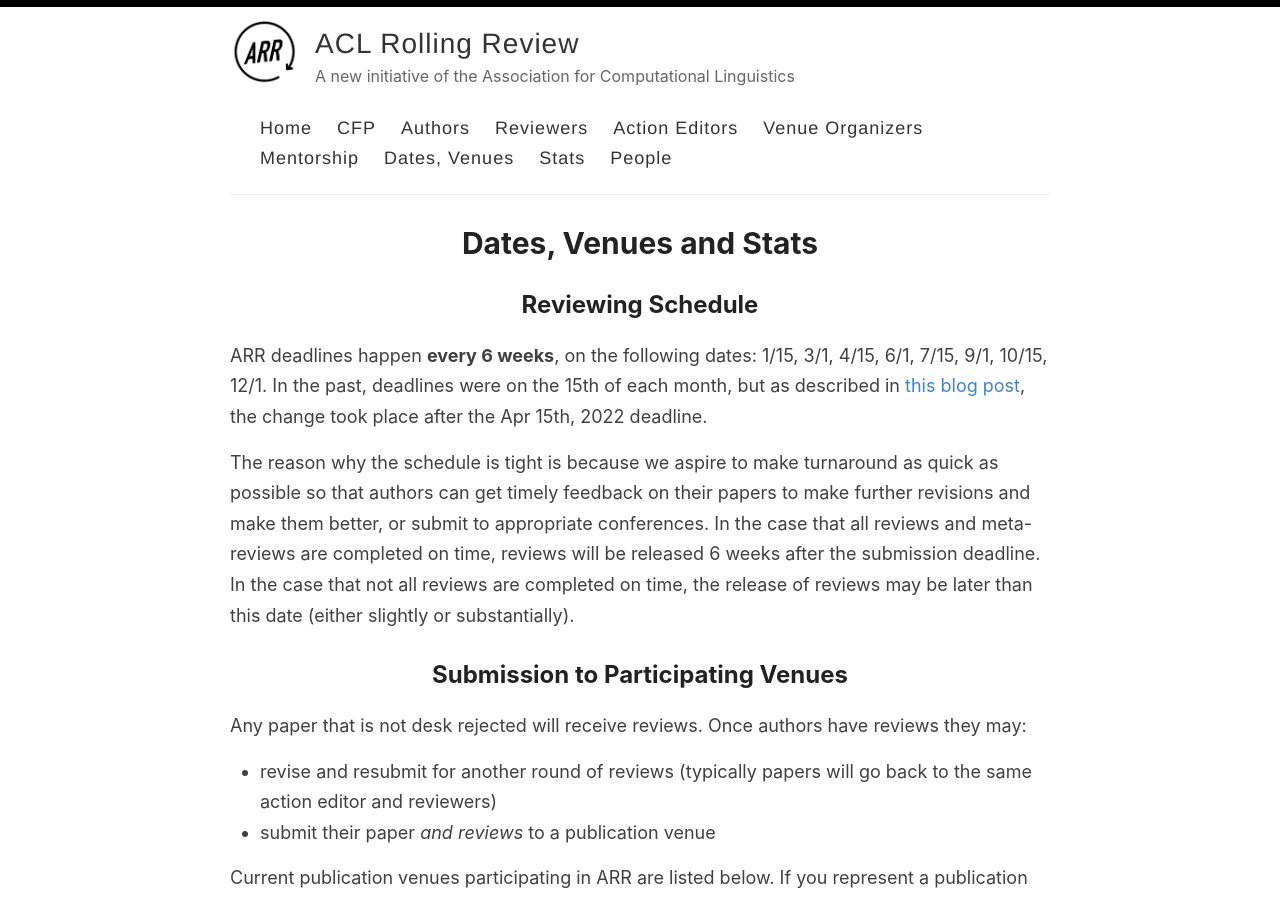
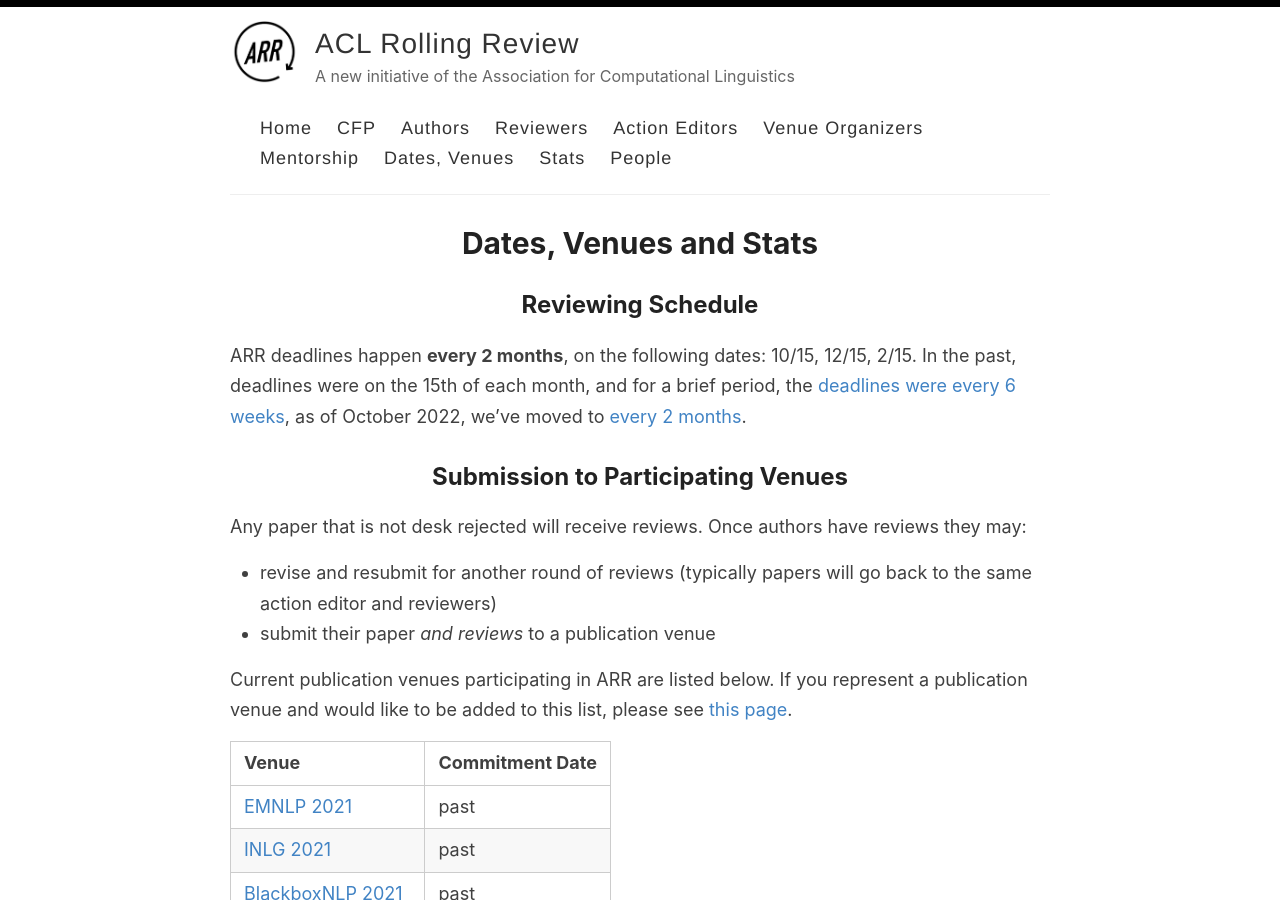
Before and after one commit to amitmerchant1990/reverie, a Jekyll site: the page built from dates.md, in a window 1280 px wide and 900 px high. Built offline with Jekyll 4.4.1, drawn with Linux system fonts in a browser that asks for light colours; some of the changed lines change nothing that is shown; some of the changed text lies outside the part shown.

Commit message:
Update dates.md

```diff
--- a/dates.md
+++ b/dates.md
@@ -6,9 +6,7 @@
 
 ## Reviewing Schedule
 
-ARR deadlines happen __every 6 weeks__, on the following dates: 1/15, 3/1, 4/15, 6/1, 7/15, 9/1, 10/15, 12/1. In the past, deadlines were on the 15th of each month, but as described in [this blog post](https://aclrollingreview.org/six-week-cycles/), the change took place after the Apr 15th, 2022 deadline.
-
-The reason why the schedule is tight is because we aspire to make turnaround as quick as possible so that authors can get timely feedback on their papers to make further revisions and make them better, or submit to appropriate conferences. In the case that all reviews and meta-reviews are completed on time, reviews will be released 6 weeks after the submission deadline. In the case that not all reviews are completed on time, the release of reviews may be later than this date (either slightly or substantially).
+ARR deadlines happen __every 2 months__, on the following dates: 10/15, 12/15, 2/15. In the past, deadlines were on the 15th of each month, and for a brief period, the [deadlines were every 6 weeks](https://aclrollingreview.org/six-week-cycles/), as of October 2022, we've moved to [every 2 months](https://aclrollingreview.org/key-changes-in-the-october-cycle/).
 
 <!-- You can add these dates to your own calendar by subscribing to or downloading [this shared Google calendar](https://calendar.google.com/calendar/embed?src=dsa7ntvq7s9fah2f5e43tncmu8%40group.calendar.google.com&ctz=America%2FNew_York). -->
 
@@ -53,10 +51,10 @@
 | [TRAC 2022](https://sites.google.com/view/trac2022/) | past |
 | [CoNLL 2022](https://conll.org/) | past |
 | [AACL-IJCNLP 2022](https://www.aacl2022.org/) | past |
-| [CASE 2022](https://emw.ku.edu.tr/case-2022/) | October 2, 2022 |
-| [UM-IoS 2022](https://induction-of-structure.github.io/emnlp2022/) | October 2, 2022 |
-| [BlackBoxNLP 2022](https://blackboxnlp.github.io/) | October 2, 2022 |
-| [NLP4PI 2022](https://sites.google.com/view/nlp4positiveimpact/) | October 2, 2022 |
-| [SereTOD 2022](http://seretod.org/) | October 2, 2022 |
-| [MMNLU 2022](https://mmnlu-22.github.io/) | October 2, 2022 |
+| [CASE 2022](https://emw.ku.edu.tr/case-2022/) | past |
+| [UM-IoS 2022](https://induction-of-structure.github.io/emnlp2022/) | past |
+| [BlackBoxNLP 2022](https://blackboxnlp.github.io/) | past |
+| [NLP4PI 2022](https://sites.google.com/view/nlp4positiveimpact/) | past |
+| [SereTOD 2022](http://seretod.org/) | past |
+| [MMNLU 2022](https://mmnlu-22.github.io/) | past |
 | [NLLP 2022](https://nllpw.org/) | October 15, 2022 |
```
